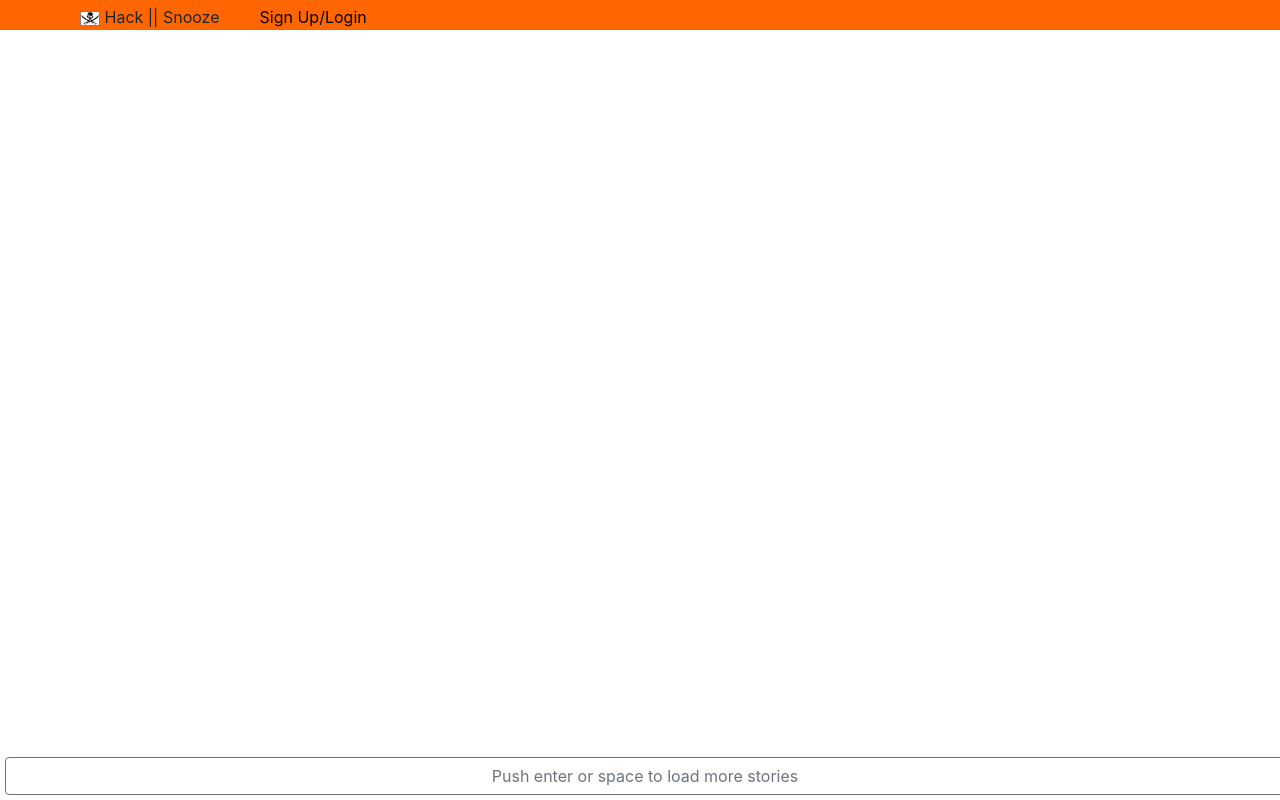
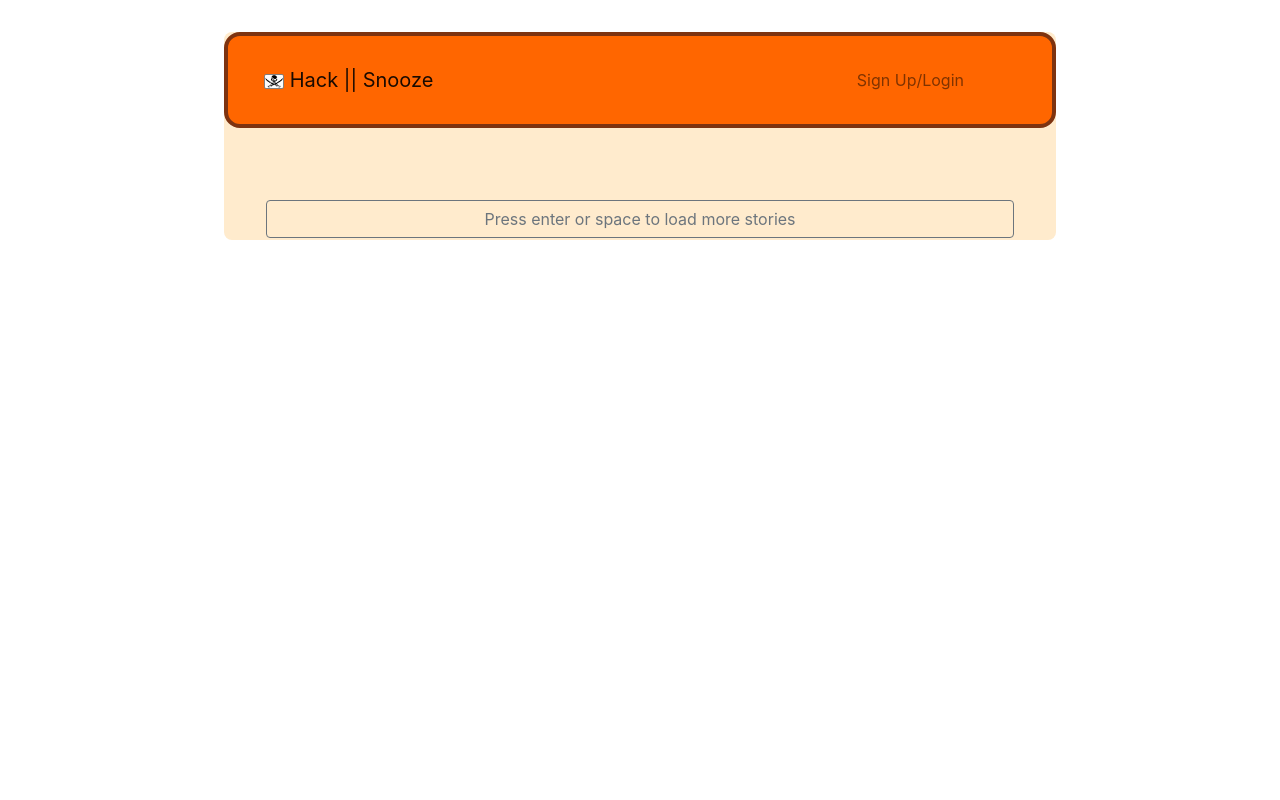
Before and after one commit to dgszabo/hack-or-snooze, a plain HTML site: page index.html in a window 1280 px wide. Drawn offline with nearby package versions, Linux system fonts and the light colour scheme; no server answers.

Commit message:
App re-styled and functionality restored

```diff
--- a/app.js
+++ b/app.js
@@ -75,7 +75,7 @@ function renderStories(){
 // Helper function for rendering stories
 function createAndAppendItem(obj, target){
     let $post = $("<li>");
-     $post.attr("id", obj.storyId);
+    $post.attr("id", obj.storyId).addClass('my-2');
 
     let $star = $("<i>").addClass("far fa-star");
     $post.append($star);
@@ -83,6 +83,7 @@ function createAndAppendItem(obj, target){
     let $titleText = $("<span>");
     $titleText.addClass("larger-text").text(obj.title);
 
+    let $break = $("<br>")
     let $author = $("<span>");
 
     if(obj.author){
@@ -96,9 +97,9 @@ function createAndAppendItem(obj, target){
     let $displayUrl = $parsedLink.split(/[.,\/ ]/).splice(-2).join('.');
 
     let $urlSpan = $("<span>");
-    //  $urlA.attr("href", $fullUrl).text($displayUrl);
     $urlSpan.html('<a class="li__url" target="_blank" href=' + $fullUrl + '>'+ "(" + $displayUrl + ")"+ '</a>');
-     $post.append($star).append($titleText).append($author).append($urlSpan);
+
+    $post.append($star).append($titleText).append($break).append($author).append($urlSpan);
 
     $(target).append($post);
 }
@@ -585,7 +586,7 @@ $("#profile-btn").click(function(){
 });
 
 /////////////////////////////////////////////////////////////////
-// OTHER STUFF
+// MISCELLANEOUS FUNCTIONS
 function getAuthorName() {
     let $username = JSON.parse(atob(localStorage.token.split(".")[1])).username;
 
--- a/index.html
+++ b/index.html
@@ -1,45 +1,69 @@
 <!DOCTYPE html>
 <html lang="en">
 <head>
-    <link rel="stylesheet" href="https://use.fontawesome.com/releases/v5.0.6/css/all.css">
-    <link rel="stylesheet" href="https://maxcdn.bootstrapcdn.com/bootstrap/4.0.0/css/bootstrap.min.css">
-    <link rel="stylesheet" href="main.css">
     <meta charset="UTF-8">
     <meta name="viewport" content="width=device-width, initial-scale=1.0">
     <meta http-equiv="X-UA-Compatible" content="ie=edge">
     <link rel="shortcut icon" type="image/png" href="hacker-pirate.jpg"/>
     <title>Hack || Snooze</title>
+
+    <!-- Start of FontAwesome -->
+    <link rel="stylesheet" href="https://use.fontawesome.com/releases/v5.0.6/css/all.css">
+    <!-- End of FontAwesome -->
+    <!-- Start of Bootstrap elements -->
+    <link rel="stylesheet" href="https://maxcdn.bootstrapcdn.com/bootstrap/4.0.0/css/bootstrap.min.css" integrity="sha384-Gn5384xqQ1aoWXA+058RXPxPg6fy4IWvTNh0E263XmFcJlSAwiGgFAW/dAiS6JXm" crossorigin="anonymous">
+    <script src="https://code.jquery.com/jquery-3.2.1.slim.min.js" integrity="sha384-KJ3o2DKtIkvYIK3UENzmM7KCkRr/rE9/Qpg6aAZGJwFDMVNA/GpGFF93hXpG5KkN" crossorigin="anonymous"></script>
+    <script src="https://cdnjs.cloudflare.com/ajax/libs/popper.js/1.12.9/umd/popper.min.js" integrity="sha384-ApNbgh9B+Y1QKtv3Rn7W3mgPxhU9K/ScQsAP7hUibX39j7fakFPskvXusvfa0b4Q" crossorigin="anonymous"></script>
+    <script src="https://maxcdn.bootstrapcdn.com/bootstrap/4.0.0/js/bootstrap.min.js" integrity="sha384-JZR6Spejh4U02d8jOt6vLEHfe/JQGiRRSQQxSfFWpi1MquVdAyjUar5+76PVCmYl" crossorigin="anonymous"></script>
+    <!-- End of Bootstrap elements -->
+    <link rel="stylesheet" href="main.css">
+
 </head>
 <body>
-    <div class = "nav fixed-top">
-        <ul class = "flex-container">
-            <a href=""></a>
-            <li><img id="pirate-icon" alt="Pirate icon" src="hacker-pirate-lg.jpg" height="15" width="20"> Hack || Snooze</li>
-            <li id = "submit"><a href = "#">Submit</a></li>
-            <li id = "favorites"><a id = "all" href = "#">Favorites</a></li>
-            <li id ="my-stories-btn"><a href = "#">My stories</a></li>
-            <li id ="sign-up-login"><a href = "#">Sign Up/Login</a></li>
-            <li id ="profile-btn"><a href = "#">Profile</a></li>
-            <li id ="logout-btn"><a href = "#">Logout</a></li>
+    <div class="container">
+      <nav class="navbar navbar-expand-lg navbar-light d-flex justify-content-between">
+        <a class="navbar-brand ml-0 mr-auto" href="#">
+          <img id="pirate-icon" alt="Pirate icon" src="hacker-pirate-lg.jpg" height="15" width="20">
+          Hack || Snooze
+        </a>
+        <button class="navbar-toggler ml-auto" type="button" data-toggle="collapse" data-target="#navbarSupportedContent" aria-controls="navbarSupportedContent" aria-expanded="false" aria-label="Toggle navigation">
+          <span class="navbar-toggler-icon"></span>
+        </button>
+
+        <div class="collapse navbar-collapse" id="navbarSupportedContent">
+          <ul class="navbar-nav mr-0 ml-auto">
+            <li id = "submit" class="nav-item">
+              <a class="nav-link" href="#">Submit</a>
+            </li>
+            <li id = "favorites" class="nav-item">
+              <a class="nav-link" id = "all" href = "#">Favorites</a>
+            </li>
+            <li id ="my-stories-btn" class="nav-item">
+              <a class="nav-link" href = "#">My stories</a>
+            </li>
+            <li id ="sign-up-login" class="nav-item">
+              <a class="nav-link" href = "#">Sign Up/Login</a>
+            </li>
+            <li id ="profile-btn" class="nav-item">
+              <a class="nav-link" href = "#">Profile</a>
+            </li>
+            <li id ="logout-btn" class="nav-item">
+              <a class="nav-link" href = "#">Logout</a>
+            </li>
           </ul>
         </div>
+      </nav>
+
       <form id="submit-story-form" class="mt-5">
           <div class="form-group">
             <label for="title">Title</label>
             <input type="text" class="form-control" id="title" aria-describedby="emailHelp" placeholder="Enter Title">
           </div>
 
-        <!-- <div class="form-group">
-          <label for="exampleInputEmail1">Story</label>
-          <textarea class= "form-control" id="story-text" rows=“3” placeholder="Enter Story"></textarea>
-        </div> -->
-
-
           <div class="form-group">
             <label for="link">Link</label>
             <input type="url" class="form-control" id="link" placeholder="Enter Link">
           </div>
-
 
           <button type="submit" class="btn btn-primary">Submit</button>
       </form>
@@ -108,7 +132,8 @@
               <button type="submit" class="btn btn-primary" id="update-story-btn">Update</button>
           </form>
       </div>
-    <button type="button" class="btn btn-outline-secondary btn-block">Push enter or space to load more stories</button>
+      <button type="button" class="btn btn-outline-secondary btn-block">Press enter or space to load more stories</button>
+    </div>
 
 <script src="http://code.jquery.com/jquery-3.3.1.js" integrity="sha256-2Kok7MbOyxpgUVvAk/HJ2jigOSYS2auK4Pfzbm7uH60=" crossorigin="anonymous"></script>
 
--- a/main.css
+++ b/main.css
@@ -1,41 +1,45 @@
-.nav{
-    width:100%;
-    height:30px;
-    background-color:rgb(255, 102, 0);
+html, body {
+    margin: 0;
+    padding: 0;
 }
 
-.flex-container{
-    display:flex;
-    padding-top:5px;
+.container {
+    position: relative;
+    width: 65vw;
+    margin: 4vh auto 0 auto;
+    padding: 0;
+    background-color: blanchedalmond;
+    border-radius: 1vh;
 }
 
-.flex-container > li{
-    list-style: none;
-    padding-left:20px;
-    text-decoration: none;
+.navbar {
+    margin: 2vh auto;
+    background-color:rgb(255, 102, 0) !important;
+    border: 0.5vh solid rgb(126,51,16);
+    border-radius: 2vh;
 }
 
-a{
+a {
     list-style: none;
     padding-left:20px;
     text-decoration: none;
     color:black;
 }
 
-form{
+form {
     margin-left:20px;
     margin-top:20px;
 }
 
-span{
+span {
     margin-left:8px;
     font-size: 10px;
 }
-.larger-text{
+.larger-text {
     font-size: 120%;
 }
-#posts, ul {
-    padding-top:20px;
+#posts, ol, ul {
+    padding: 2vh 5vw;
 }
 
 .btn{
@@ -140,7 +144,8 @@ span{
 }
 
 .btn-outline-secondary {
-    position: fixed;
-    bottom: 5px;
-    left: 5px;
+    position: absolute;
+    bottom: 1%;
+    width: 90%;
+    left: 5%;
 }
```
Lines whose indentation alone changed are shown as unchanged.
